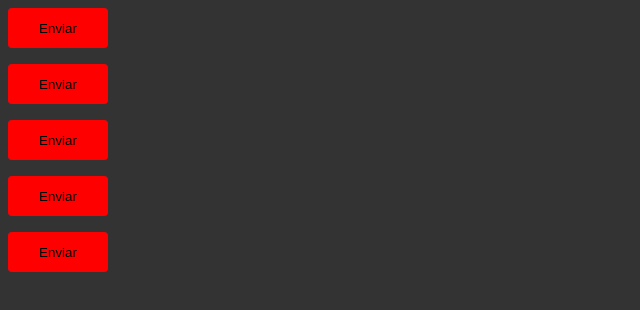
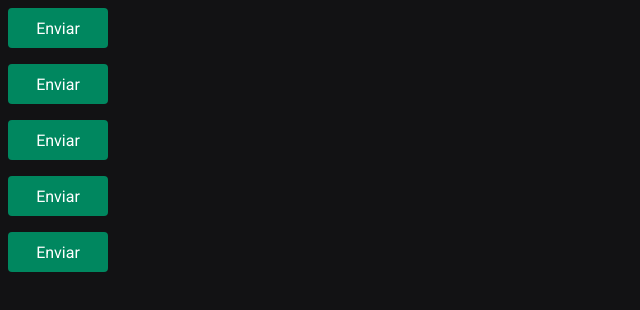
Before and after one commit to CaioEliws/ignite-timer, a React (Vite) app: page / in a window 1280 px wide. Shown: the top 310 px of the page, without its empty margins (0-640 px from the left). Built offline with nearby package versions, Linux system fonts and the light colour scheme.

Commit message:
configurated colors & fonts

```diff
--- a/index.html
+++ b/index.html
@@ -3,7 +3,14 @@
   <head>
     <meta charset="UTF-8" />
 
+    <link rel="preconnect" href="https://fonts.googleapis.com" />
+    <link rel="preconnect" href="https://fonts.gstatic.com" crossorigin />
+
     <meta name="viewport" content="width=device-width, initial-scale=1.0" />
+
+    <link href="https://fonts.googleapis.com/css2?family=Roboto:ital,wght@0,100;0,300;0,400;0,500;0,700;0,900;1,100;1,300;1,400;1,500;1,700;1,900&display=swap" rel="stylesheet" />
+    <link href="https://fonts.googleapis.com/css2?family=Roboto+Mono:ital,wght@0,100..700;1,100..700&family=Roboto:ital,wght@0,100;0,300;0,400;0,500;0,700;0,900;1,100;1,300;1,400;1,500;1,700;1,900&display=swap" rel="stylesheet">
+
     <title>Ignite Timer</title>
   </head>
   <body>
--- a/src/components/Button.styles.ts
+++ b/src/components/Button.styles.ts
@@ -21,7 +21,8 @@
     margin: 8px;
     cursor: pointer;
 
-    background-color: ${props => props.theme.primary}
+    background-color: ${props => props.theme["green-500"]};
+    color: ${props => props.theme.white}
 
     /* ${props => {
         return css`
--- a/src/styles/global.ts
+++ b/src/styles/global.ts
@@ -7,8 +7,23 @@
         box-sizing: border-box;
     }
 
+    :root {
+        font-size: 62.5%
+    }
+
+    :focus {
+        outline: 0;
+        box-shadow: 0 0 0 2px ${props => props.theme['green-500']};
+    }
+
     body {
-        background: #333;
-        color: #fff;
+        background: ${props => props.theme['gray-900']};
+        color: ${props => props.theme['gray-300']};
+    }
+
+    body, input, textarea, button {
+        font-family: 'Roboto', sans-serif;
+        font-weight: 400;
+        font-size: 1.6rem;
     }
 `;
--- a/src/styles/themes/default.ts
+++ b/src/styles/themes/default.ts
@@ -1,4 +1,21 @@
 export const defaultTheme = {
-    primary: 'red',
-    secondary: 'blue',
-}
+    white: '#FFF',
+
+    'gray-100': '#E1E1E6',
+    'gray-300': '#C4C4CC',
+    'gray-400': '#8D8D99',
+    'gray-500': '#7C7C8A',
+    'gray-600': '#323238',
+    'gray-700': '#29292E',
+    'gray-800': '#202024',
+    'gray-900': '#121214',
+
+    'green-300': '#00B37E',
+    'green-500': '#00875F',
+    'green-700': '#015F43',
+
+    'red-500': '#AB222E',
+    'red-700': '#7A1921',
+
+    'yellow-500': '#FBA94C',
+  }
```
